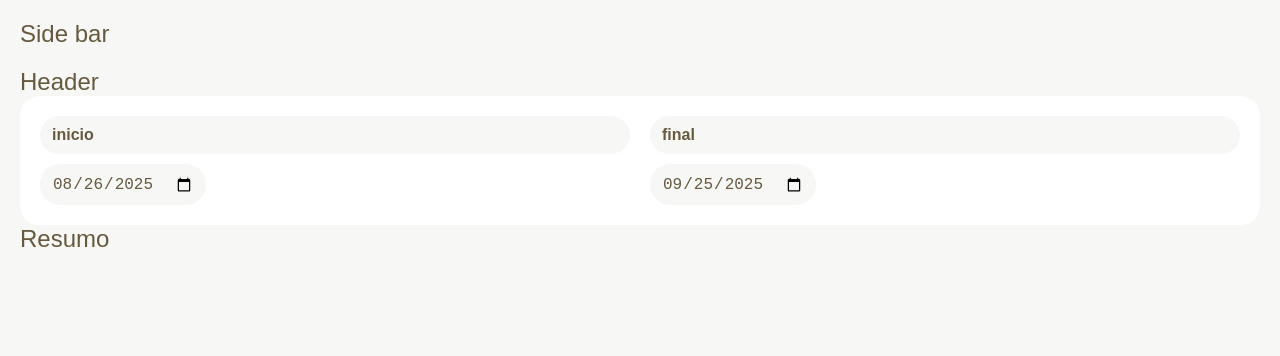
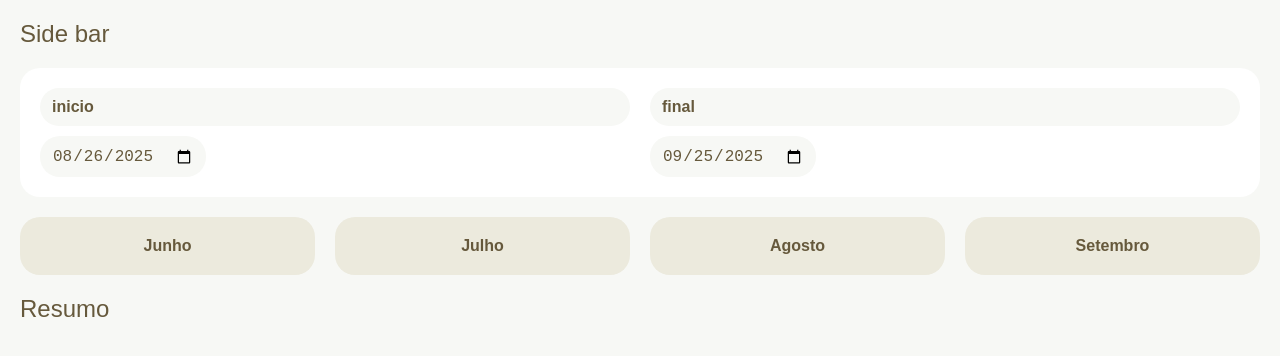
Before and after one commit to LeonardoLobas/Fintech, a React (Vite) app: page / in a window 1280 px wide. Shown: the top 356 px of the page. Built offline with nearby package versions, Linux system fonts and the light colour scheme; no server answers.

Commit message:
feat: remover componente DateRange do App e adicionar MesBtn e Meses

```diff
--- a/src/App.tsx
+++ b/src/App.tsx
@@ -3,8 +3,6 @@ import SideNav from "./components/Side-nav";
 import Resumo from "./pages/Resumo";
 import "./index.css";
 import { DataContextProvider } from "./context/Data-context";
-
-import DateRange from "./components/Date-range";
 
 function App() {
     return (
@@ -13,7 +11,6 @@ function App() {
                 <SideNav />
                 <main>
                     <Header />
-                    <DateRange />
                     <Resumo />
                 </main>
             </div>
--- a/src/components/Header.tsx
+++ b/src/components/Header.tsx
@@ -1,9 +1,13 @@
-import { useData } from "../context/Hooks/useData.hook";
+import DateRange from "./Date-range";
+import Meses from "./Meses";
 
 export default function Header() {
-    const { data } = useData();
-
-    console.log(data);
-
-    return <div>Header</div>;
+    return (
+        <header className="mb">
+            <div className="mb">
+                <DateRange />
+            </div>
+            <Meses />
+        </header>
+    );
 }
--- /dev/null
+++ b/src/components/Mes-btn.tsx
@@ -0,0 +1,45 @@
+import { useData } from "../context/Hooks/useData.hook";
+
+const style: React.CSSProperties = {
+    padding: "var(--gap) var(--gap-s)",
+    backgroundColor: "var(--color-3)",
+    border: "none",
+    borderRadius: "var(--gap)",
+    color: "var(--color-2)",
+    fontWeight: "600",
+    textTransform: "capitalize",
+};
+
+function nomeMes(n: number) {
+    const date = new Date();
+    date.setMonth(date.getMonth() + n);
+    return new Intl.DateTimeFormat("pt-BR", { month: "long" }).format(date);
+}
+
+function formatDate(date: Date) {
+    const dd = String(date.getDate()).padStart(2, "0");
+    const mm = String(date.getMonth() + 1).padStart(2, "0");
+    const yyyy = date.getFullYear();
+
+    return `${yyyy}-${mm}-${dd}`;
+}
+
+export default function MesBtn({ n }: { n: number }) {
+    const { setInicio, setFinal } = useData();
+
+    function setMes(n: number) {
+        const date = new Date();
+        date.setMonth(date.getMonth() + n);
+        const firstDay = new Date(date.getFullYear(), date.getMonth(), 1);
+        const lastDay = new Date(date.getFullYear(), date.getMonth() + 1, 0);
+        setInicio(formatDate(firstDay));
+        setFinal(formatDate(lastDay));
+    }
+
+    return (
+        <button style={style} onClick={() => setMes(n)}>
+            {" "}
+            {nomeMes(n)}
+        </button>
+    );
+}
--- /dev/null
+++ b/src/components/Meses.tsx
@@ -0,0 +1,12 @@
+import MesBtn from "./Mes-btn";
+
+export default function Meses() {
+    return (
+        <div className="flex">
+            <MesBtn n={-3} />
+            <MesBtn n={-2} />
+            <MesBtn n={-1} />
+            <MesBtn n={0} />
+        </div>
+    );
+}
```
